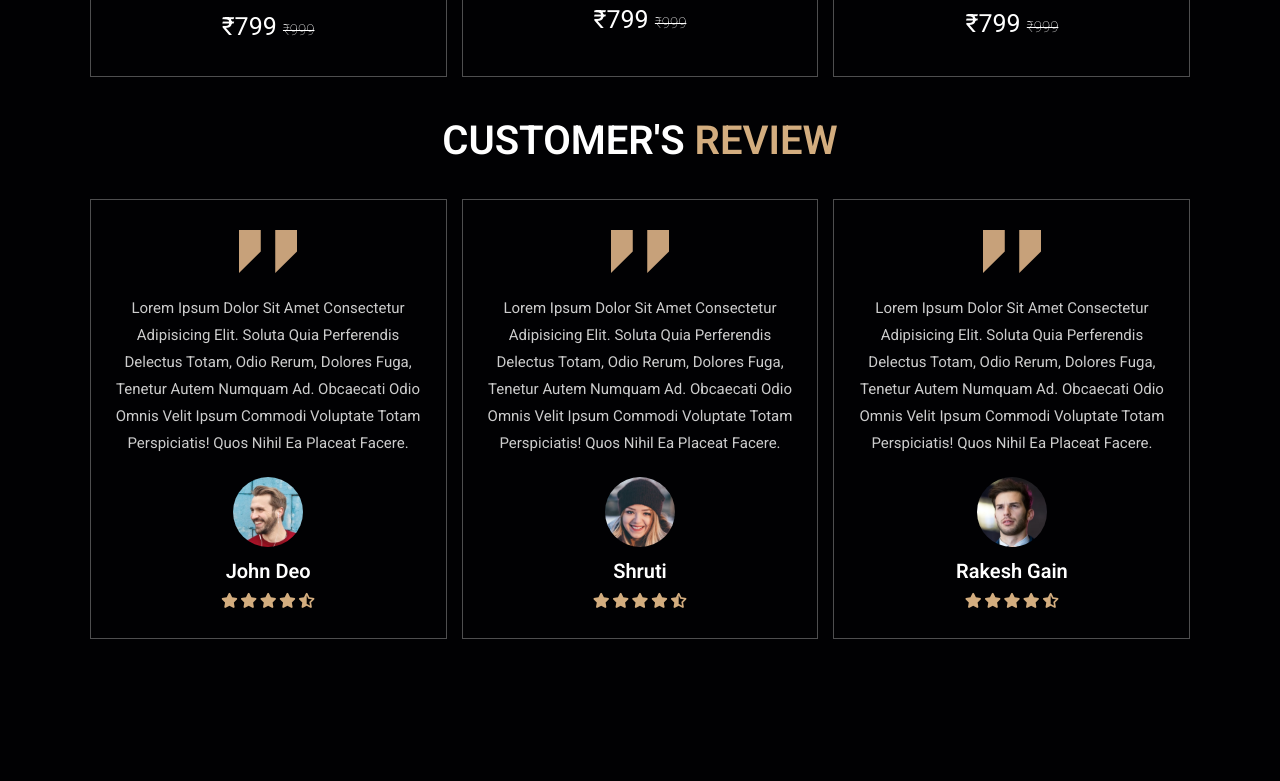
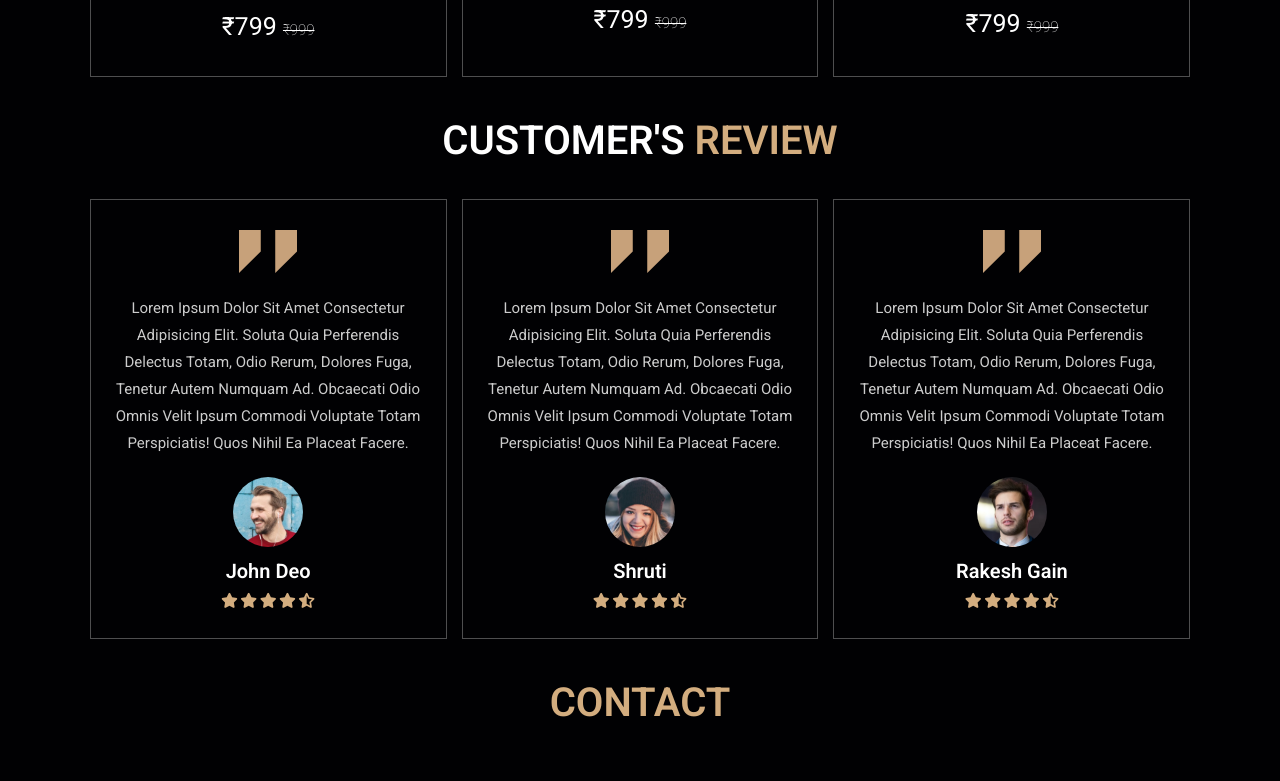
Before and after one commit to mrGain/Cafena, a plain HTML site: page index.html in a window 1280 px wide. Shown: the part 2855-3636 px from the top of the page. Before the commit the page ends 3514 px from the top, so only its background shows below. Drawn offline with Linux system fonts and the light colour scheme.

Commit message:
contact start

```diff
--- a/index.html
+++ b/index.html
@@ -273,6 +273,13 @@
     </section>
     <!-- Review section ends here  -->
 
+    <!-- contact section starts here  -->
+    <section class="contact" id="contact">
+        <h1 class="heading"> <span>contact</span></h1>
+    </section>
+    <!-- contact section ends here  -->
+
+
 
     <!-- custome js file link  -->
     <script src="js/script.js"></script>
```
